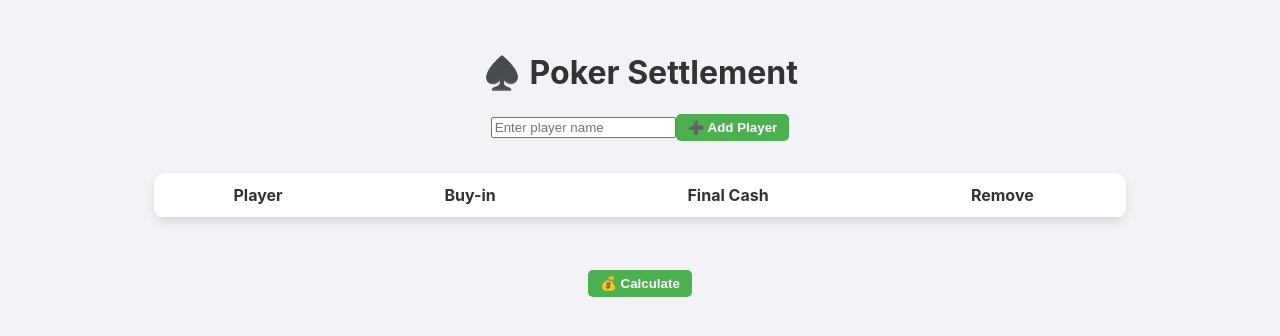
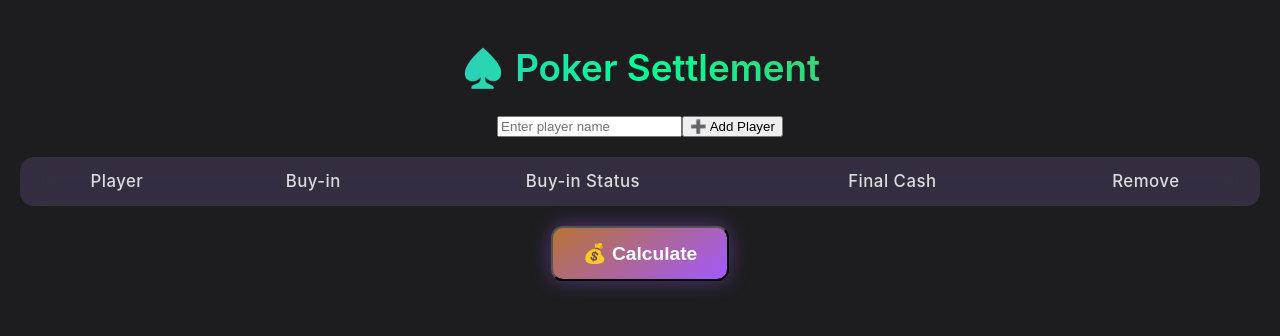
Before and after one commit to azzixx/poker-settlement, a React (Create React App) app in the folder poker-app/frontend/: page / in a window 1280 px wide. Shown: the top 336 px of the page. Built offline with nearby package versions, Linux system fonts and the light colour scheme.

Commit message:
fixed everything

```diff
--- a/poker-app/frontend/src/App.css
+++ b/poker-app/frontend/src/App.css
@@ -1,82 +1,288 @@
+/* General Layout */
 body {
-  font-family: -apple-system, BlinkMacSystemFont, "Segoe UI", Roboto, Oxygen,
-    Ubuntu, Cantarell, "Open Sans", "Helvetica Neue", sans-serif;
-  background-color: #f2f2f7;
   margin: 0;
-  padding: 0;
+  font-family: -apple-system, BlinkMacSystemFont, "SF Pro Display", "Poppins", sans-serif;
+  background: #1d1d1f; /* Apple grey */
+  color: #f5f5f7;
 }
 
 .App {
   text-align: center;
-  padding: 2rem;
-  color: #333;
+  padding: 20px;
 }
 
 h1 {
-  color: #333;
+  font-size: 2.3rem;
+  margin-bottom: 25px;
+  font-weight: 600;
+  background: linear-gradient(90deg, #a259ff, #00ff99, #b87333);
+  -webkit-background-clip: text;
+  -webkit-text-fill-color: transparent;
 }
 
-table {
-  margin: 2rem auto;
-  border-collapse: collapse;
-  width: 80%;
-  background: #fff;
+/* Inputs */
+input[type="text"],
+input[type="number"] {
+  padding: 10px;
+  border: 1px solid rgba(255, 255, 255, 0.1);
   border-radius: 10px;
-  overflow: hidden;
-  box-shadow: 0 4px 10px rgba(0,0,0,0.1);
+  background: rgba(50, 50, 52, 0.8);
+  color: #fff;
+  outline: none;
+  font-size: 1rem;
+  transition: all 0.25s ease;
 }
 
-th, td {
-  padding: 12px;
-  border-bottom: 1px solid #ddd;
-  text-align: center;
+input[type="text"]:focus,
+input[type="number"]:focus {
+  background: rgba(70, 70, 72, 0.9);
+  border-color: #a259ff;
+  box-shadow: 0 0 8px rgba(162, 89, 255, 0.6);
 }
 
-button {
-  padding: 6px 12px;
+/* Table */
+table {
+  width: 100%;
+  border-collapse: collapse;
+  margin-top: 20px;
+  border-radius: 14px;
+  overflow: hidden;
+  backdrop-filter: blur(14px);
+  background: rgba(255, 255, 255, 0.05);
+}
+
+th,
+td {
+  padding: 14px;
+  text-align: center;
+  border-bottom: 1px solid rgba(255, 255, 255, 0.06);
+}
+
+th {
+  background: rgba(162, 89, 255, 0.1);
+  font-size: 1.05em;
+  font-weight: 500;
+  letter-spacing: 0.5px;
+  color: #dcdcdc;
+}
+
+/* Buy-in section */
+.buyin-cell {
+  display: flex;
+  flex-direction: column;
+  align-items: center;
+  gap: 6px;
+}
+
+.buyin-controls {
+  display: flex;
+  align-items: center;
+  justify-content: center;
+  gap: 8px;
+}
+
+.buyin-controls input {
+  width: 90px;
+  text-align: center;
+  font-weight: 600;
+  border-radius: 8px;
+  background: rgba(40, 40, 42, 0.85);
+}
+
+/* Lime Green Button */
+.buyin-controls button {
+  background: linear-gradient(145deg, #00ff99, #00cc66);
   border: none;
-  background: #4caf50;
+  padding: 6px 14px;
+  border-radius: 8px;
+  color: #0d0d0d;
+  font-weight: bold;
+  cursor: pointer;
+  transition: all 0.25s ease;
+  box-shadow: 0 0 14px rgba(0, 255, 150, 0.5);
+}
+
+.buyin-controls button:hover {
+  transform: scale(1.06);
+  box-shadow: 0 0 20px rgba(0, 255, 150, 0.9);
+}
+
+/* Buy-in counters */
+.buyin-counts {
+  font-size: 0.85em;
+  color: #c8ffc8;
+  text-align: center;
+  margin-top: 2px;
+  font-style: italic;
+}
+
+/* Final Cash cell */
+.final-cash-cell input {
+  width: 120px;
+}
+
+/* Remove Button */
+td button {
+  background: linear-gradient(145deg, #a83232, #732020);
+  border: none;
+  padding: 6px 10px;
+  border-radius: 8px;
   color: white;
   font-weight: bold;
-  border-radius: 5px;
-  cursor: pointer;
+  box-shadow: 0 0 8px rgba(255, 50, 50, 0.6);
+  transition: all 0.25s ease;
 }
 
-button:hover {
-  background: #45a049;
+td button:hover {
+  background: linear-gradient(145deg, #e63946, #a83232);
+  transform: scale(1.06);
 }
 
-.buyin-status {
-  font-size: 0.9rem;
-  color: #555;
-  margin-top: 4px;
+/* Calculate Button */
+button[style] {
+  background: linear-gradient(145deg, #b87333, #a259ff);
+  color: white !important;
+  font-size: 1.2rem;
+  font-weight: 600;
+  border-radius: 12px;
+  padding: 14px 30px;
+  box-shadow: 0 0 20px rgba(162, 89, 255, 0.4);
+  transition: transform 0.25s ease, box-shadow 0.25s ease;
 }
 
+button[style]:hover {
+  transform: scale(1.08);
+  box-shadow: 0 0 28px rgba(162, 89, 255, 0.7);
+}
+
+/* Results & Settlements layout */
 .results-container {
   display: flex;
-  gap: 2rem;
-  margin-top: 2rem;
+  gap: 20px;
+  margin-top: 35px;
   flex-wrap: wrap;
 }
 
 .results-box {
   flex: 1;
-  min-width: 300px;
-  background: rgba(200, 255, 200, 0.2);
-  border-radius: 12px;
-  padding: 1rem;
-  box-shadow: 0 2px 8px rgba(0,0,0,0.1);
+  background: rgba(255, 255, 255, 0.06);
+  backdrop-filter: blur(12px);
+  padding: 22px;
+  border-radius: 16px;
+  box-shadow: 0 6px 24px rgba(0, 0, 0, 0.6);
+  min-width: 320px;
 }
 
-.card-container {
-  display: grid;
-  gap: 1rem;
-  margin-top: 1rem;
+.results-box h2 {
+  margin-top: 0;
+  font-size: 1.5rem;
+  color: #a259ff;
+  font-weight: 500;
+  text-shadow: 0 0 10px rgba(162, 89, 255, 0.4);
 }
 
-.player-card, .settlement-card, .buyin-card {
-  background: #fff;
-  padding: 1rem;
-  border-radius: 8px;
-  box-shadow: 0 2px 6px rgba(0,0,0,0.1);
+/* Cards inside results */
+.card-container {
+  display: flex;
+  flex-direction: column;
+  gap: 14px;
 }
+
+.player-card,
+.settlement-card,
+.buyin-card {
+  background: rgba(255, 255, 255, 0.08);
+  border-radius: 10px;
+  padding: 14px;
+  text-align: left;
+  box-shadow: 0 3px 12px rgba(0, 0, 0, 0.25);
+}
+
+.player-card.winner {
+  border-left: 6px solid #00ff99;
+}
+
+.player-card.loser {
+  border-left: 6px solid #e63946;
+}
+
+.player-card.neutral {
+  border-left: 6px solid #b87333;
+}
+
+.settlement-card .amount {
+  font-weight: bold;
+  color: #00ff99;
+}
+
+/* Buy-in history */
+.buyin-card {
+  position: relative;
+  background: rgba(162, 89, 255, 0.08);
+}
+
+.buyin-card small {
+  color: #aaa;
+  display: block;
+  margin-top: 5px;
+}
+
+.remove-buyin {
+  position: absolute;
+  top: 6px;
+  right: 6px;
+  background: linear-gradient(145deg, #a83232, #732020);
+  border: none;
+  padding: 4px 6px;
+  border-radius: 6px;
+  color: white;
+  font-weight: bold;
+  cursor: pointer;
+  transition: background 0.2s ease;
+}
+
+.remove-buyin:hover {
+  background: linear-gradient(145deg, #e63946, #a83232);
+}
+
+/* --- NEW SHARE BUTTONS --- */
+.share-buttons {
+  display: flex;
+  justify-content: center;
+  gap: 12px;
+  margin-top: 25px;
+}
+
+.copy-btn {
+  background: linear-gradient(145deg, #6a4caf, #8e6cd1);
+  border: none;
+  padding: 10px 18px;
+  border-radius: 10px;
+  color: white;
+  font-weight: 600;
+  cursor: pointer;
+  box-shadow: 0 0 10px rgba(162, 89, 255, 0.5);
+  transition: transform 0.25s ease, box-shadow 0.25s ease;
+}
+
+.copy-btn:hover {
+  transform: scale(1.06);
+  box-shadow: 0 0 16px rgba(162, 89, 255, 0.8);
+}
+
+.whatsapp-btn {
+  background: linear-gradient(145deg, #25d366, #128c7e);
+  border: none;
+  padding: 10px 18px;
+  border-radius: 10px;
+  color: white;
+  font-weight: 600;
+  cursor: pointer;
+  box-shadow: 0 0 10px rgba(37, 211, 102, 0.5);
+  transition: transform 0.25s ease, box-shadow 0.25s ease;
+}
+
+.whatsapp-btn:hover {
+  transform: scale(1.06);
+  box-shadow: 0 0 16px rgba(37, 211, 102, 0.9);
+}
--- a/poker-app/frontend/src/App.js
+++ b/poker-app/frontend/src/App.js
@@ -45,6 +45,7 @@ function App() {
     if (!buyinToRemove) return;
 
     setBuyinsHistory(buyinsHistory.filter(b => b.id !== id));
+
     setPlayers(players.map(p =>
       p.name === buyinToRemove.name
         ? {
@@ -69,24 +70,46 @@ function App() {
   };
 
   const calculate = async () => {
-    const investedMap = {};
-    buyinsHistory.forEach(b => {
-      investedMap[b.name] = (investedMap[b.name] || 0) + b.amount;
-    });
-
     const cleanPlayers = players.map(p => ({
       ...p,
-      invested: investedMap[p.name] || 0,
+      invested: p.buyinTotal,
       final: parseInt(p.final) || 0
     }));
 
-    const res = await fetch("/calculate", {
+    const res = await fetch("http://localhost:4000/calculate", {
       method: "POST",
       headers: { "Content-Type": "application/json" },
       body: JSON.stringify({ players: cleanPlayers })
     });
     const data = await res.json();
     setResults(data);
+  };
+
+  const buildShareMessage = () => {
+    if (!results) return "";
+
+    let text = "♠️ Poker Settlement Results\n\n";
+
+    // Summary
+    text += "📊 Summary:\n";
+    results.summary.forEach(s => {
+      text += `${s.name}: Invested ${s.invested}₪ | Final ${s.final}₪ | Net ${s.net >= 0 ? "+" : ""}${s.net}₪\n`;
+    });
+
+    text += `\n🏆 Total Pot: ${results.summary.reduce((a, b) => a + b.final, 0)}₪\n`;
+    text += `Balance Check: ${results.totalNet}₪\n\n`;
+
+    // Settlements
+    text += "💸 Settlements:\n";
+    if (results.transfers.length > 0) {
+      results.transfers.forEach(t => {
+        text += `${t.from} → ${t.to}: ${t.amount}₪\n`;
+      });
+    } else {
+      text += "No transfers needed\n";
+    }
+
+    return text;
   };
 
   return (
@@ -104,6 +127,7 @@ function App() {
           <tr>
             <th>Player</th>
             <th>Buy-in</th>
+            <th>Buy-in Status</th>
             <th>Final Cash</th>
             <th>Remove</th>
           </tr>
@@ -112,8 +136,11 @@ function App() {
           {players.map(p => (
             <tr key={p.name}>
               <td>{p.name}</td>
+
+              {/* Buy-in */}
               <td>
                 <div className="buyin-cell">
+                  <div className="buyin-controls">
                     <input
                       type="number"
                       value={p.buyinInput}
@@ -121,12 +148,19 @@ function App() {
                       placeholder="Amount"
                     />
                     <button onClick={() => addBuyin(p.name, p.buyinInput)}>➕</button>
-                  <div className="buyin-status">
-                    {p.buyinCount} buys / {p.buyinTotal}₪
                   </div>
                 </div>
               </td>
+
+              {/* Buy-in Status */}
               <td>
+                <span>
+                  {p.buyinCount} buys / {p.buyinTotal}₪
+                </span>
+              </td>
+
+              {/* Final Cash */}
+              <td className="final-cash-cell">
                 <input
                   type="number"
                   value={p.final}
@@ -134,8 +168,12 @@ function App() {
                   placeholder="0"
                 />
               </td>
+
+              {/* Remove */}
               <td>
-                <button onClick={() => setPlayers(players.filter(pl => pl.name !== p.name))}>
+                <button
+                  onClick={() => setPlayers(players.filter(pl => pl.name !== p.name))}
+                >
                   ❌
                 </button>
               </td>
@@ -144,8 +182,11 @@ function App() {
         </tbody>
       </table>
 
-      <button onClick={calculate} style={{ marginTop: 20 }}>💰 Calculate</button>
+      <button onClick={calculate} style={{ marginTop: 20, marginBottom: 20 }}>
+        💰 Calculate
+      </button>
 
+      {/* Buy-ins History */}
       {buyinsHistory.length > 0 && (
         <div className="results-box">
           <h2>🪙 Buy-ins History</h2>
@@ -154,20 +195,29 @@ function App() {
               <div key={b.id} className="buyin-card">
                 <p><b>{b.name}</b> bought in {b.amount}₪</p>
                 <small>{new Date(b.timestamp).toLocaleTimeString()}</small>
-                <button onClick={() => removeBuyin(b.id)}>❌</button>
+                <button
+                  className="remove-buyin"
+                  onClick={() => removeBuyin(b.id)}
+                >
+                  ❌
+                </button>
               </div>
             ))}
           </div>
         </div>
       )}
 
+      {/* Summary & Settlements */}
       {results && (
         <div className="results-container">
           <div className="results-box">
             <h2>📊 Summary</h2>
             <div className="card-container">
               {results.summary.map(s => (
-                <div key={s.name} className="player-card">
+                <div
+                  key={s.name}
+                  className={`player-card ${s.net > 0 ? "winner" : s.net < 0 ? "loser" : "neutral"}`}
+                >
                   <h3>{s.name}</h3>
                   <p>Invested: {s.invested}₪</p>
                   <p>Final: {s.final}₪</p>
@@ -193,6 +243,31 @@ function App() {
                 <p>No transfers needed</p>
               )}
             </div>
+
+            {/* 📤 Share buttons */}
+            <div className="share-buttons">
+              <button
+                className="copy-btn"
+                onClick={() => {
+                  const text = buildShareMessage();
+                  navigator.clipboard.writeText(text);
+                  alert("✅ Results copied to clipboard!");
+                }}
+              >
+                📋 Copy
+              </button>
+
+              <button
+                className="whatsapp-btn"
+                onClick={() => {
+                  const text = buildShareMessage();
+                  const url = `https://wa.me/?text=${encodeURIComponent(text)}`;
+                  window.open(url, "_blank");
+                }}
+              >
+                💬 WhatsApp
+              </button>
+            </div>
           </div>
         </div>
       )}
```
Lines whose indentation alone changed are shown as unchanged.
